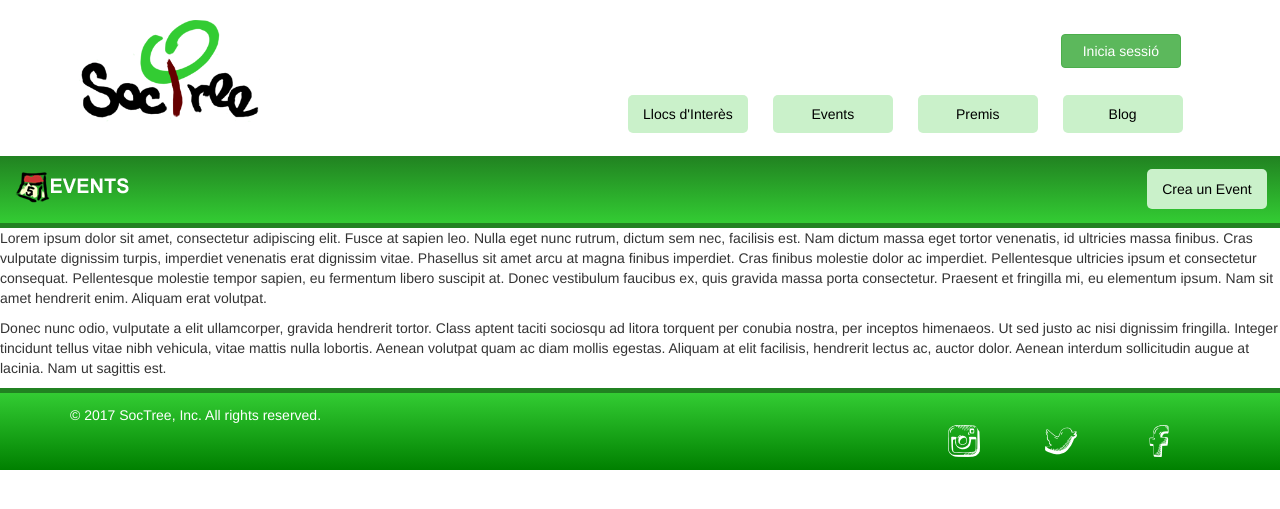
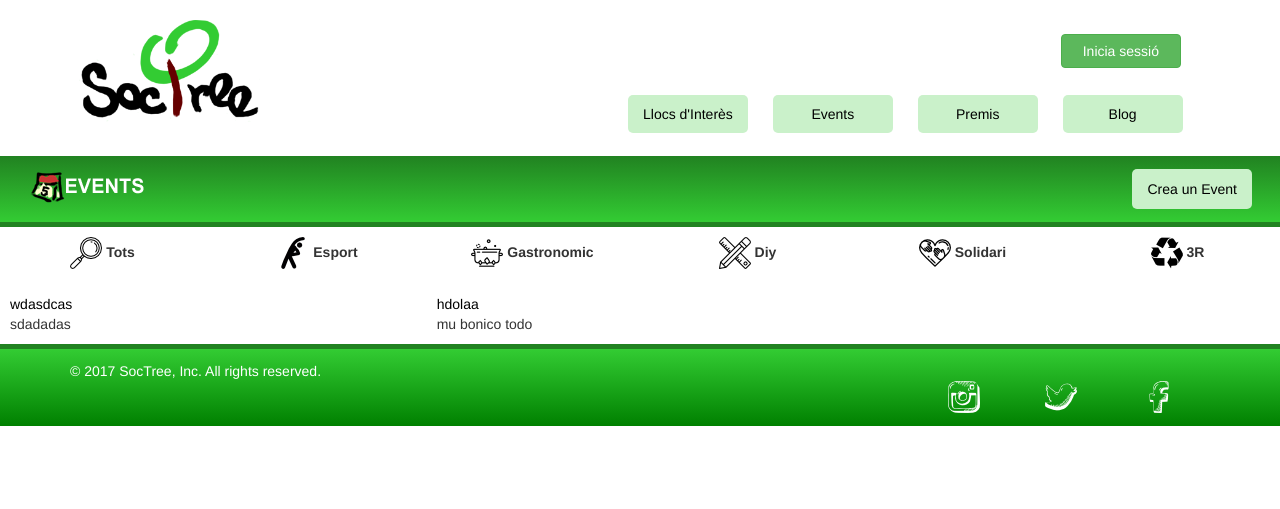
Before and after one commit to SocTree/SocTree, a PHP site: page /php/main/body/eventos.php in a window 1280 px wide. Shown: the top 509 px of the page. Run offline with PHP 8.4, Linux system fonts and the light colour scheme; data comes from the database, SQL or seed files in the repository; some libraries are stand-ins or nearby versions.

Commit message:
Eventos
Subiendo mejoras de estilo

```diff
--- a/css/eventos.css
+++ b/css/eventos.css
@@ -33,3 +33,22 @@
 	/*background-color: white;*/
 	z-index: 1000
 }
+
+label > input{ /* Oculto el botón de radio */
+		  visibility: hidden; /* hace que el input no sea clicable*/
+		  position: absolute;
+}
+
+label > input + img{ /* estilo para la imagen */
+		  cursor:pointer;
+		  border:2px solid transparent;
+}
+
+.iconos_eventos {
+	padding: 10px;
+}
+
+.eventos_class {
+	padding: 10px;
+	float: left;
+}
--- a/php/main/body/agregarEvento.php
+++ b/php/main/body/agregarEvento.php
@@ -16,6 +16,7 @@ session_start();
           	<h4 class="modal-title">Afegir Event</h4>
 		</div>
 		<div class="modal-body">
+
 			<form name="anadirEvento" action="../../proc/agregarEvento.proc.php">
 				Nom del projecte:
 				<input type="textArea" name="eve_name"><br><br>
--- a/php/main/body/eventos.php
+++ b/php/main/body/eventos.php
@@ -1,36 +1,112 @@
+<?php
+	include '../../conexio/conexio.php';
+	// include '../header/header.php' ;
+ ?>
 <!DOCTYPE html>
 <html>
 <head>
 	<title></title>
 	<?php include("../head.php");?>
 	<link rel="stylesheet" type="text/css" href="../../../css/eventos.css">
+	<script type="text/javascript">
+		function objetoAjax(){
+					var xmlhttp=false;
+					try {
+						xmlhttp = new ActiveXObject("Msxml2.XMLHTTP");
+					} catch (e) {
+
+						try {
+							xmlhttp = new ActiveXObject("Microsoft.XMLHTTP");
+						} catch (E) {
+							xmlhttp = false;
+						}
+					}
+
+					if (!xmlhttp && typeof XMLHttpRequest!='undefined') {
+					  xmlhttp = new XMLHttpRequest();
+					}
+					return xmlhttp;
+				}
+
+				function enviarDatos(val){
+				  var ajax=objetoAjax();
+
+				  ajax.open("POST", 'filtro_eventos.php', true);
+				  ajax.onreadystatechange=function() {
+				  	if (ajax.readyState==4) {
+						document.getElementById('total').innerHTML = ajax.responseText;
+					}
+				  }
+  				ajax.setRequestHeader("Content-Type","application/x-www-form-urlencoded");
+  				ajax.send("val="+val);
+				}
+
+		 window.onload = enviarDatos(0);
+	</script>
 </head>
 <body>
+
 <!-- Header -->
 <?php include("../header/header.php");?>
 <!-- fin header -->
-<div class="contenido_index">
+
+<div class="contenido_index event_main">
 	<!-- Este es el divisor verde superior -->
 	<div class="row">
-		<div class="col-md-12 event_main">
+		<div class="col-md-12 ">
 			<div class="col-md-6">
-				<div class=""></div>
 				<img src="../../../img/web/icon/png/event-nom.png">
 			</div>
 			<div class="col-md-6">
 				<button class="menu_boton btn btn-succes" data-toggle="modal" data-target="#myModal">Crea un Event</button>
-				<div class="modal fade" id="myModal" role="dialog"><?php include_once("agregarEvento.php"); ?></div>
+				<div class="modal fade" id="myModal" role="dialog">
+				<?php
+					if (isset($_SESSION['usu_id'])) {
+						echo '<script language="javascript">alert("Inicia Sessió");</script>';
+					} else{
+							include_once("agregarEvento.php");
+						}  ?>
+
+				</div>
 			</div>
 		</div>
 	</div>
+</div>
 	<!-- Fin divisor verde superior -->
+
 	<div class="row">
-		<div class="col-md-12">
-		<p>Lorem ipsum dolor sit amet, consectetur adipiscing elit. Fusce at sapien leo. Nulla eget nunc rutrum, dictum sem nec, facilisis est. Nam dictum massa eget tortor venenatis, id ultricies massa finibus. Cras vulputate dignissim turpis, imperdiet venenatis erat dignissim vitae. Phasellus sit amet arcu at magna finibus imperdiet. Cras finibus molestie dolor ac imperdiet. Pellentesque ultricies ipsum et consectetur consequat. Pellentesque molestie tempor sapien, eu fermentum libero suscipit at. Donec vestibulum faucibus ex, quis gravida massa porta consectetur. Praesent et fringilla mi, eu elementum ipsum. Nam sit amet hendrerit enim. Aliquam erat volutpat.</p>
+		<div class="col-md-12 text-center iconos_eventos">
+			<label class="col-md-2">
+				<img src="../../../img/events/loupe.png">
+				Tots<input type="radio" name="tipo" value="0" onchange="enviarDatos(this.value)">
+			</label>
+			<label class="col-md-2">
+				<img src="../../../img/events/sport.png">
+				Esport<input type="radio" name="tipo" value="1" onchange="enviarDatos(this.value)">
+			</label>
+			<label class="col-md-2">
+				<img src="../../../img/events/stew-3.png">
+				Gastronomic<input type="radio" name="tipo" value="2" onchange="enviarDatos(this.value)">
+			</label class="col-md-2">
+			<label>
+				<img src="../../../img/events/recycle.png">
+				3R<input type="radio" name="tipo" value="3" onchange="enviarDatos(this.value)">
+			</label>
+			<label class="col-md-2">
+				<img src="../../../img/events/drawing.png">
+				Diy<input type="radio" name="tipo" value="4" onchange="enviarDatos(this.value)">
+			</label>
+			<label class="col-md-2">
+				<img src="../../../img/events/charity.png">
+				Solidari<input type="radio" name="tipo" value="5" onchange="enviarDatos(this.value)">
+			</label>
 
-		<p>Donec nunc odio, vulputate a elit ullamcorper, gravida hendrerit tortor. Class aptent taciti sociosqu ad litora torquent per conubia nostra, per inceptos himenaeos. Ut sed justo ac nisi dignissim fringilla. Integer tincidunt tellus vitae nibh vehicula, vitae mattis nulla lobortis. Aenean volutpat quam ac diam mollis egestas. Aliquam at elit facilisis, hendrerit lectus ac, auctor dolor. Aenean interdum sollicitudin augue at lacinia. Nam ut sagittis est.</p>
 		</div>
+	</div>
+	<div class="row">
+		<div class="col-md-12" id="total">
 
+		</div>
 	</div>
 <!-- verEventos
 <?php //include("verEventos.php");?>
@@ -39,6 +115,5 @@ fin verEventos -->
 <!-- Footer -->
 <?php include("../footer/footer.php");?>
 <!-- fin footer -->
-</div>
 </body>
 </html>
--- a/php/main/body/filtro_eventos.php
+++ b/php/main/body/filtro_eventos.php
@@ -1,4 +1,4 @@
-<?php
+	<?php
 include '../../conexio/conexio.php';
 include '../../includes/visualizarPermisivo.php';
 
@@ -10,7 +10,7 @@ extract($_REQUEST);
 
 
 	$sql = "SELECT * FROM `tbl_events` WHERE eve_estat = 'actiu'";
-	$sqlEsport = "SELECT * FROM `tbl_events` WHERE eve_tipus = 'esport' AND eve_estat = 'actiu'";
+	$sqlEsport = "SELECT * FROM `tbl_events` WHERE eve_tipus = 'Esports' AND eve_estat = 'actiu'";
 	$sqlGastronomic = "SELECT * FROM `tbl_events` WHERE eve_tipus = 'gastronomic' AND eve_estat = 'actiu'";
 	$sql3R = "SELECT * FROM `tbl_events` WHERE eve_tipus = '3R' AND eve_estat = 'actiu'";
 	$sqlDiy = "SELECT * FROM `tbl_events` WHERE eve_tipus = 'diy' AND eve_estat = 'actiu'";
@@ -59,7 +59,7 @@ extract($_REQUEST);
 			$descripcio=substr(strip_tags($descripcio), 0, 250);
 			$descripcio .= "...";
 		}
-		echo "<div>
+		echo "<div class='eventos_class col-md-4'>
 			<a href='verEvento.php?eve_id=$eve_id'>$titol</a><br>
 			$descripcio
 			</div>
```
Also changed, not shown: img/events/charity.png (added), img/events/drawing.png (added), img/events/loupe.png (added), img/events/recycle.png (added), img/events/sport.png (added), img/events/stew-3.png (added), img/events/trophy.png (added).
